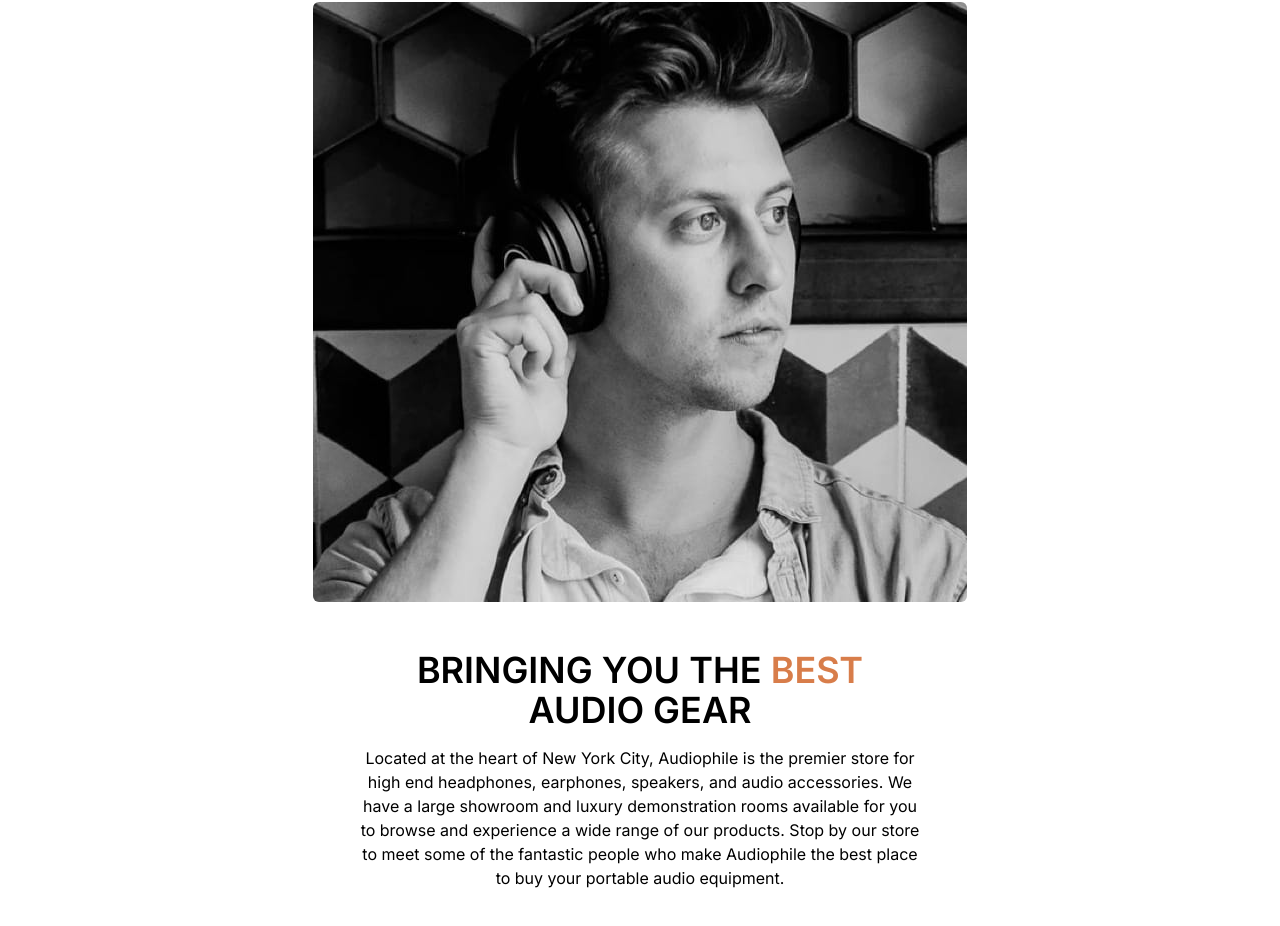
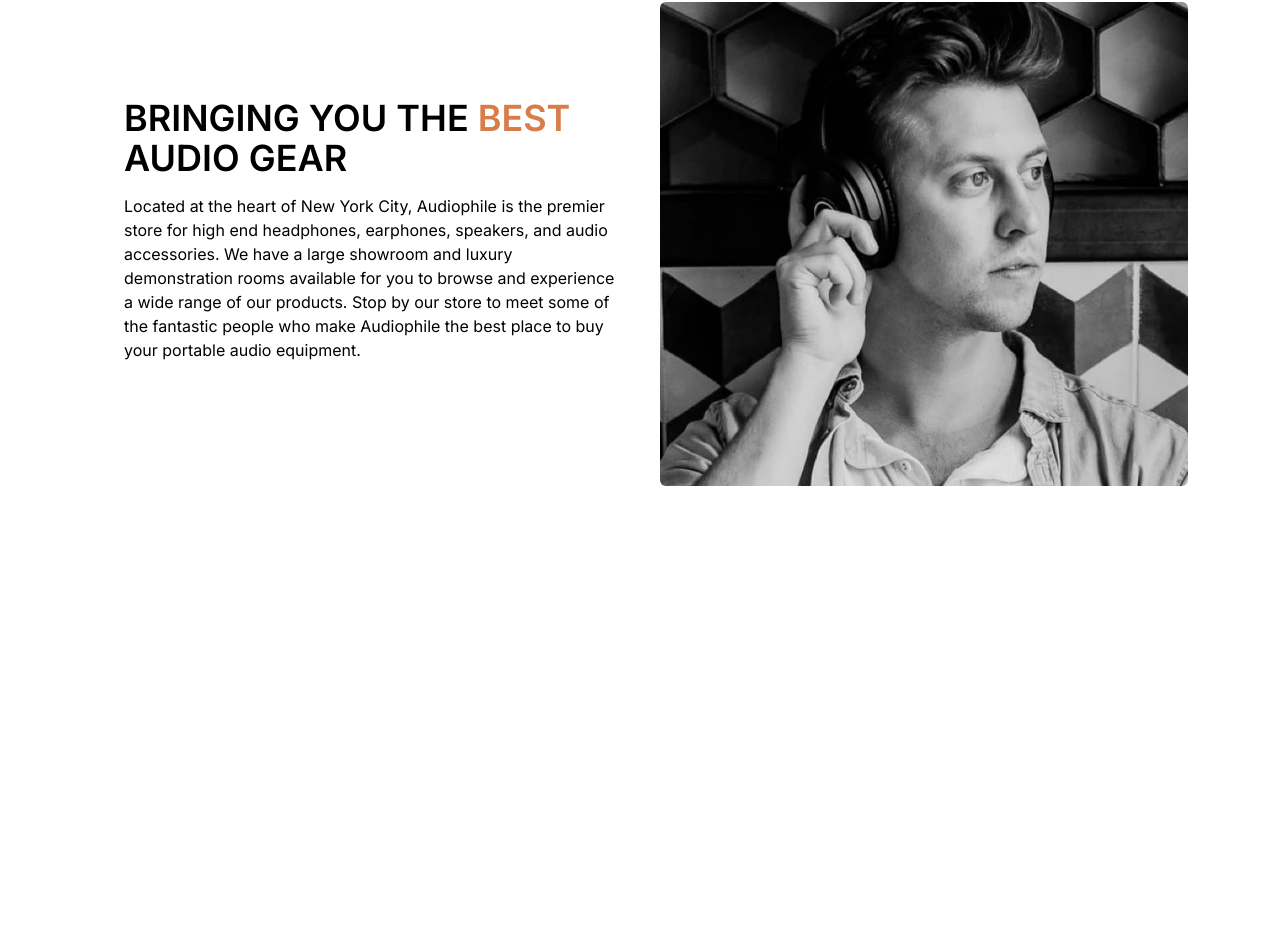
Before and after one commit to john-mathis/Audiophile, a Next.js app: page /headphones in a window 1280 px wide. Shown: the part 3534-4460 px from the top of the page. After the commit the page ends 4020 px from the top, so only its background shows below. Built offline with nearby package versions, Linux system fonts and the light colour scheme.

Commit message:
best audio edits

```diff
--- a/app/components/BestAudio/BestAudio.tsx
+++ b/app/components/BestAudio/BestAudio.tsx
@@ -3,14 +3,18 @@
 
 const BestAudio = () => {
   return (
-    <section className="w-80 md:w-[43rem]  m-auto">
-      <img className="m-auto rounded-md" src={BestGearImage.src} alt="" />
-      <div className="md:w-[35rem] mx-auto md:my-12">
-        <p className="uppercase text-3xl md:text-4xl text-center my-4 font-semibold">
+    <section className="w-80 md:w-[43rem] m-auto lg:flex lg:w-[60rem] xl:w-[69rem]">
+      <img
+        className="m-auto rounded-md order-2 lg:text-left lg:w-[33rem]"
+        src={BestGearImage.src}
+        alt=""
+      />
+      <div className="md:w-[35rem] mx-auto md:my-12 order-1 text-center lg:text-left lg:p-8">
+        <p className="uppercase text-3xl md:text-4xl my-4 font-semibold">
           Bringing you the <span className="text-[--dark-orange]">best </span>
           audio gear
         </p>
-        <p className="text-center">
+        <p>
           Located at the heart of New York City, Audiophile is the premier store
           for high end headphones, earphones, speakers, and audio accessories.
           We have a large showroom and luxury demonstration rooms available for
```
